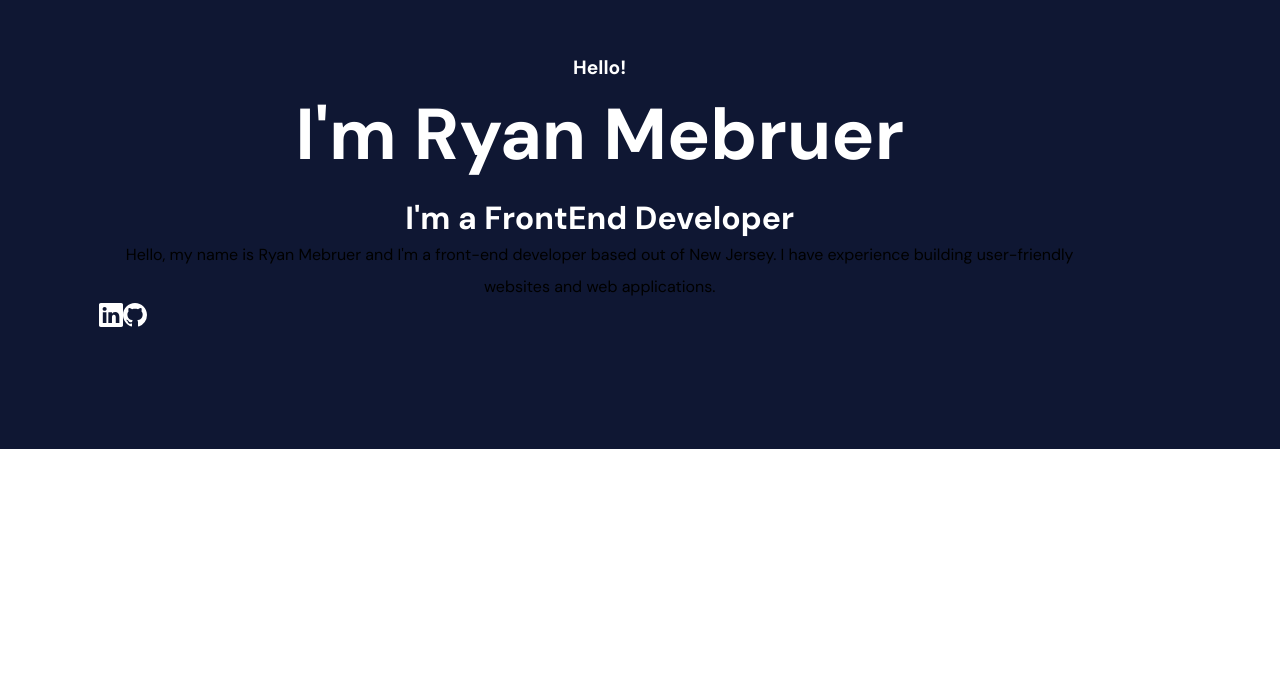
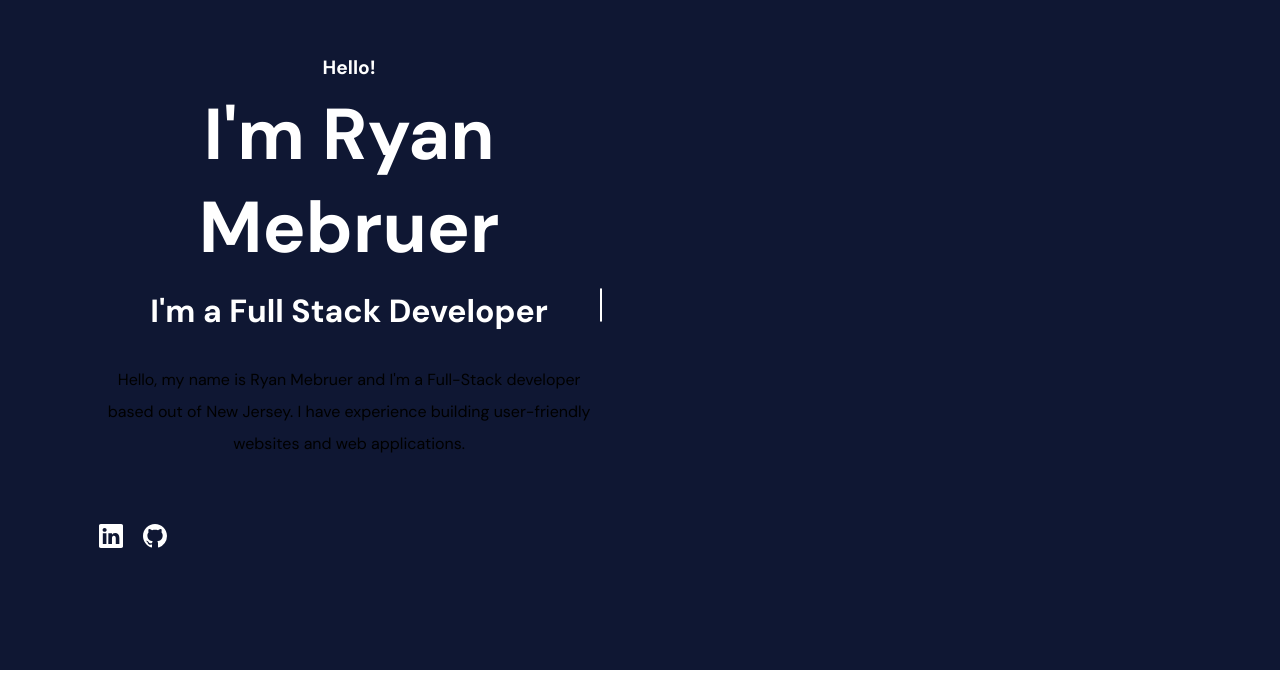
Before and after one commit to SolInvictusx/Landing-Page, a React (Create React App) app: page / in a window 1280 px wide. Shown: the part 118-800 px from the top of the page. Built offline with nearby package versions, Linux system fonts and the light colour scheme.

Commit message:
Update home

```diff
--- a/src/components/Showcase.js
+++ b/src/components/Showcase.js
@@ -1,6 +1,6 @@
 import React from 'react'
 
-
+// import global styles
 import {
     PaddingContainer,
     FlexContainer,
@@ -10,6 +10,9 @@ import {
     IconContainer,
 } from '../styles/Global.styled';
 
+// import showcase styles
+import { ShowcaseImageCard, ShowcaseParticleContainer } from '../styles/Showcase.styled';
+// import react icons
 import { BsLinkedin, BsGithub } from 'react-icons/bs';
 
 const Showcase = () => {
@@ -36,15 +39,15 @@ const Showcase = () => {
                     </Heading>
 
                     <Heading as='h3' size='h3'>
-                        I'm a <BlueText>FrontEnd Developer</BlueText>
+                        I'm a <BlueText>Full Stack Developer</BlueText>
                     </Heading>
 
-                    <ParaText>
-                        Hello, my name is Ryan Mebruer and I'm a front-end developer based out of New Jersey. I have experience building user-friendly websites and web applications.
+                    <ParaText as='p' top='2rem' bottom='4rem'>
+                        Hello, my name is Ryan Mebruer and I'm a Full-Stack developer based out of New Jersey. I have experience building user-friendly websites and web applications.
                     </ParaText>
 
                     {/* social-icons */}
-                    <FlexContainer>
+                    <FlexContainer gap='20px'>
                         <IconContainer color='white' size='1.5rem'>
                             <BsLinkedin />
                         </IconContainer>
@@ -55,6 +58,15 @@ const Showcase = () => {
 
                     </FlexContainer>
                 </div>
+
+                {/* --right-content-- */}
+                <FlexContainer>
+                    <ShowcaseParticleContainer>
+                        <ShowcaseImageCard>
+
+                        </ShowcaseImageCard>
+                    </ShowcaseParticleContainer>
+                </FlexContainer>
             </FlexContainer>
         </PaddingContainer>
     )
--- /dev/null
+++ b/src/styles/Showcase.styled.js
@@ -0,0 +1,14 @@
+import styled from 'styled-components';
+
+export const ShowcaseParticleContainer = styled.div`
+    position: relative;
+`
+
+export const ShowcaseImageCard = styled.div`
+border: 1px solid white;
+width: max-content;
+padding-top: 2rem;
+border-radius: 1rem;
+position: relative;
+overflow: hidden;
+`
--- a/src/utils/Theme.js
+++ b/src/utils/Theme.js
@@ -1,8 +1,8 @@
 export const theme = {
     colors: {
         primary: '#0f1733',
-        primary_light: '#131c31',
-        secondary: '#7eadfc',
+        primary_light: '#caf0f8',
+        secondary: '#8ecae6',
         white: '#fff',
         black: '#000',
         para_text_color: '#dcdcdc',
```
